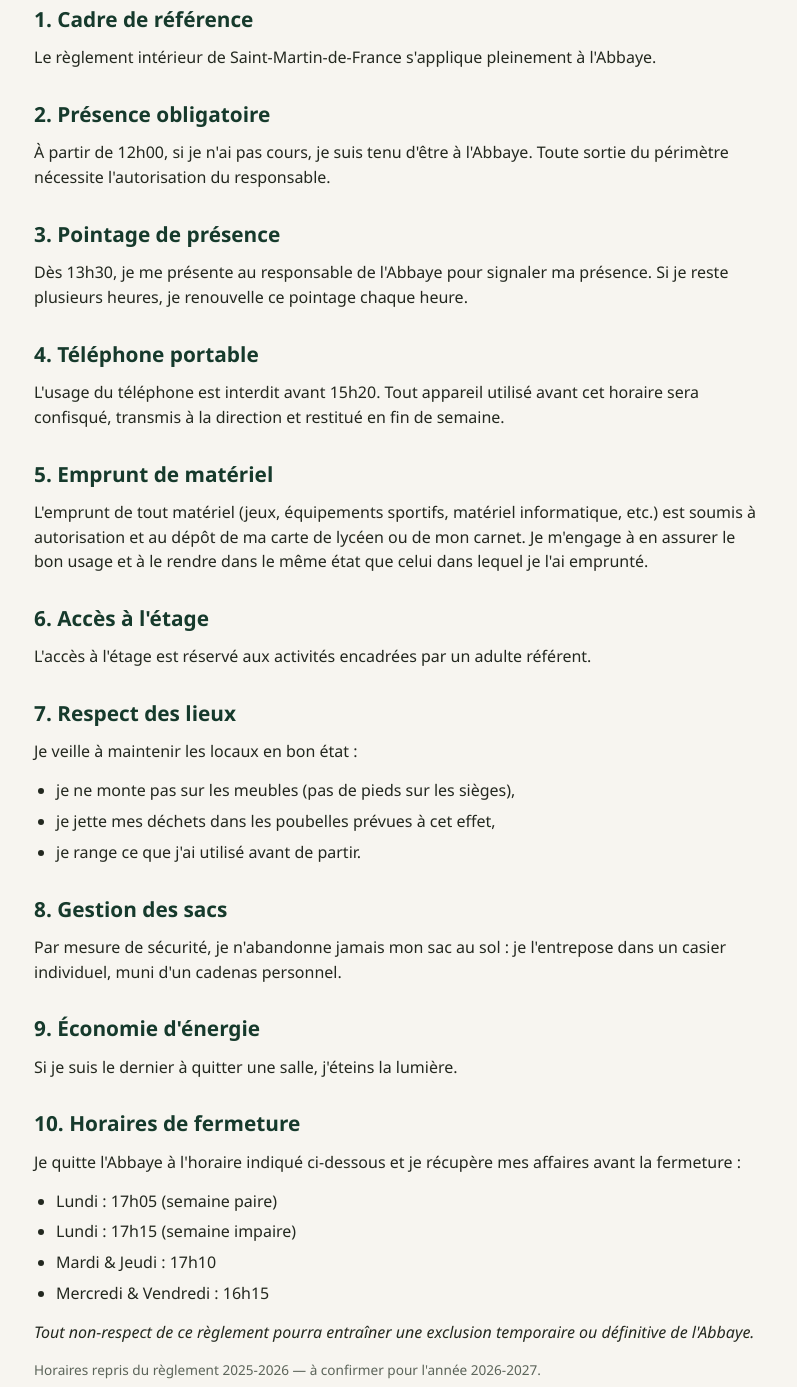
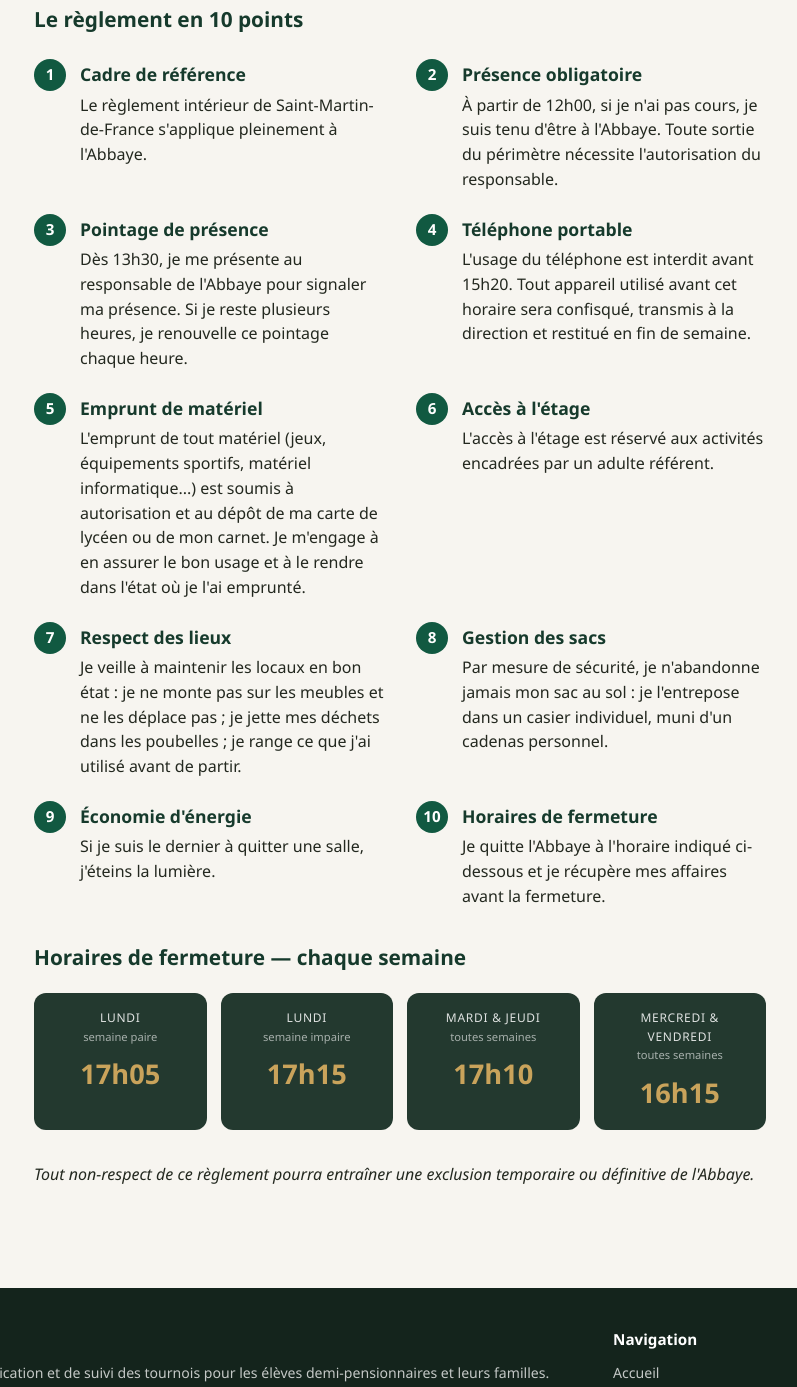
Before and after one commit to vasconcellos-ai/site-abbaye-2026-2027, a plain HTML site: page reglement-abbaye.html in a window 1280 px wide. Shown: the part 686-2073 px from the top of the page, without its empty margins (240-1037 px from the left). Drawn offline with Linux system fonts and the light colour scheme.

Commit message:
Redesigne la page Reglement Abbaye : grille a badges + horaires en cartes
- Les 10 regles passent d'une liste qui defile a une grille 2 colonnes
  avec badges numerotes, inspiree de l'affiche officielle 2026-2027
- Les horaires de fermeture passent en cartes compactes plutot qu'en
  liste a puces
- Horaires confirmes officiels 2026-2027 (suppression de la mention
  "a confirmer")

```diff
--- a/assets/css/style.css
+++ b/assets/css/style.css
@@ -236,6 +236,51 @@ img { max-width: 100%; display: block; }
   .pointage-card { padding: 10px; }
 }
 
+.rule-grid {
+  display: grid;
+  grid-template-columns: repeat(2, 1fr);
+  gap: 22px 32px;
+  margin: 24px 0 32px;
+}
+.rule-item { display: flex; gap: 14px; align-items: flex-start; }
+.rule-num {
+  flex-shrink: 0;
+  width: 32px; height: 32px;
+  border-radius: 50%;
+  background: var(--forest);
+  color: #fff;
+  display: flex; align-items: center; justify-content: center;
+  font-weight: 800; font-size: 0.95rem;
+}
+.rule-item h3 { margin: 2px 0 4px; }
+.rule-item p { margin-bottom: 0; }
+@media (max-width: 700px) {
+  .rule-grid { grid-template-columns: 1fr; }
+}
+
+.horaires-grid {
+  display: grid;
+  grid-template-columns: repeat(auto-fit, minmax(140px, 1fr));
+  gap: 14px;
+  margin: 20px 0 32px;
+}
+.horaire-item {
+  background: var(--knockout-header);
+  color: #fff;
+  border-radius: var(--radius);
+  padding: 16px;
+  text-align: center;
+}
+.horaire-jour {
+  font-size: 0.75rem;
+  text-transform: uppercase;
+  letter-spacing: 0.06em;
+  opacity: 0.85;
+  margin-bottom: 8px;
+}
+.horaire-jour span { display: block; font-size: 0.7rem; text-transform: none; letter-spacing: 0; opacity: 0.7; }
+.horaire-heure { font-size: 1.7rem; font-weight: 800; color: var(--gold); }
+
 .card-grid {
   display: grid;
   grid-template-columns: repeat(auto-fit, minmax(240px, 1fr));
--- a/reglement-abbaye.html
+++ b/reglement-abbaye.html
@@ -32,49 +32,101 @@
       harmonieux.
     </p>
 
-    <h2>1. Cadre de référence</h2>
-    <p>Le règlement intérieur de Saint-Martin-de-France s'applique pleinement à l'Abbaye.</p>
+    <h2>Le règlement en 10 points</h2>
+    <div class="rule-grid">
+      <div class="rule-item">
+        <div class="rule-num">1</div>
+        <div>
+          <h3>Cadre de référence</h3>
+          <p>Le règlement intérieur de Saint-Martin-de-France s'applique pleinement à l'Abbaye.</p>
+        </div>
+      </div>
+      <div class="rule-item">
+        <div class="rule-num">2</div>
+        <div>
+          <h3>Présence obligatoire</h3>
+          <p>À partir de 12h00, si je n'ai pas cours, je suis tenu d'être à l'Abbaye. Toute sortie du périmètre nécessite l'autorisation du responsable.</p>
+        </div>
+      </div>
+      <div class="rule-item">
+        <div class="rule-num">3</div>
+        <div>
+          <h3>Pointage de présence</h3>
+          <p>Dès 13h30, je me présente au responsable de l'Abbaye pour signaler ma présence. Si je reste plusieurs heures, je renouvelle ce pointage chaque heure.</p>
+        </div>
+      </div>
+      <div class="rule-item">
+        <div class="rule-num">4</div>
+        <div>
+          <h3>Téléphone portable</h3>
+          <p>L'usage du téléphone est interdit avant 15h20. Tout appareil utilisé avant cet horaire sera confisqué, transmis à la direction et restitué en fin de semaine.</p>
+        </div>
+      </div>
+      <div class="rule-item">
+        <div class="rule-num">5</div>
+        <div>
+          <h3>Emprunt de matériel</h3>
+          <p>L'emprunt de tout matériel (jeux, équipements sportifs, matériel informatique...) est soumis à autorisation et au dépôt de ma carte de lycéen ou de mon carnet. Je m'engage à en assurer le bon usage et à le rendre dans l'état où je l'ai emprunté.</p>
+        </div>
+      </div>
+      <div class="rule-item">
+        <div class="rule-num">6</div>
+        <div>
+          <h3>Accès à l'étage</h3>
+          <p>L'accès à l'étage est réservé aux activités encadrées par un adulte référent.</p>
+        </div>
+      </div>
+      <div class="rule-item">
+        <div class="rule-num">7</div>
+        <div>
+          <h3>Respect des lieux</h3>
+          <p>Je veille à maintenir les locaux en bon état : je ne monte pas sur les meubles et ne les déplace pas ; je jette mes déchets dans les poubelles ; je range ce que j'ai utilisé avant de partir.</p>
+        </div>
+      </div>
+      <div class="rule-item">
+        <div class="rule-num">8</div>
+        <div>
+          <h3>Gestion des sacs</h3>
+          <p>Par mesure de sécurité, je n'abandonne jamais mon sac au sol : je l'entrepose dans un casier individuel, muni d'un cadenas personnel.</p>
+        </div>
+      </div>
+      <div class="rule-item">
+        <div class="rule-num">9</div>
+        <div>
+          <h3>Économie d'énergie</h3>
+          <p>Si je suis le dernier à quitter une salle, j'éteins la lumière.</p>
+        </div>
+      </div>
+      <div class="rule-item">
+        <div class="rule-num">10</div>
+        <div>
+          <h3>Horaires de fermeture</h3>
+          <p>Je quitte l'Abbaye à l'horaire indiqué ci-dessous et je récupère mes affaires avant la fermeture.</p>
+        </div>
+      </div>
+    </div>
 
-    <h2>2. Présence obligatoire</h2>
-    <p>À partir de 12h00, si je n'ai pas cours, je suis tenu d'être à l'Abbaye. Toute sortie du périmètre nécessite l'autorisation du responsable.</p>
-
-    <h2>3. Pointage de présence</h2>
-    <p>Dès 13h30, je me présente au responsable de l'Abbaye pour signaler ma présence. Si je reste plusieurs heures, je renouvelle ce pointage chaque heure.</p>
-
-    <h2>4. Téléphone portable</h2>
-    <p>L'usage du téléphone est interdit avant 15h20. Tout appareil utilisé avant cet horaire sera confisqué, transmis à la direction et restitué en fin de semaine.</p>
-
-    <h2>5. Emprunt de matériel</h2>
-    <p>L'emprunt de tout matériel (jeux, équipements sportifs, matériel informatique, etc.) est soumis à autorisation et au dépôt de ma carte de lycéen ou de mon carnet. Je m'engage à en assurer le bon usage et à le rendre dans le même état que celui dans lequel je l'ai emprunté.</p>
-
-    <h2>6. Accès à l'étage</h2>
-    <p>L'accès à l'étage est réservé aux activités encadrées par un adulte référent.</p>
-
-    <h2>7. Respect des lieux</h2>
-    <p>Je veille à maintenir les locaux en bon état :</p>
-    <ul>
-      <li>je ne monte pas sur les meubles (pas de pieds sur les sièges),</li>
-      <li>je jette mes déchets dans les poubelles prévues à cet effet,</li>
-      <li>je range ce que j'ai utilisé avant de partir.</li>
-    </ul>
-
-    <h2>8. Gestion des sacs</h2>
-    <p>Par mesure de sécurité, je n'abandonne jamais mon sac au sol : je l'entrepose dans un casier individuel, muni d'un cadenas personnel.</p>
-
-    <h2>9. Économie d'énergie</h2>
-    <p>Si je suis le dernier à quitter une salle, j'éteins la lumière.</p>
-
-    <h2>10. Horaires de fermeture</h2>
-    <p>Je quitte l'Abbaye à l'horaire indiqué ci-dessous et je récupère mes affaires avant la fermeture :</p>
-    <ul>
-      <li>Lundi : 17h05 (semaine paire)</li>
-      <li>Lundi : 17h15 (semaine impaire)</li>
-      <li>Mardi &amp; Jeudi : 17h10</li>
-      <li>Mercredi &amp; Vendredi : 16h15</li>
-    </ul>
+    <h2>Horaires de fermeture — chaque semaine</h2>
+    <div class="horaires-grid">
+      <div class="horaire-item">
+        <div class="horaire-jour">Lundi<span>semaine paire</span></div>
+        <div class="horaire-heure">17h05</div>
+      </div>
+      <div class="horaire-item">
+        <div class="horaire-jour">Lundi<span>semaine impaire</span></div>
+        <div class="horaire-heure">17h15</div>
+      </div>
+      <div class="horaire-item">
+        <div class="horaire-jour">Mardi &amp; Jeudi<span>toutes semaines</span></div>
+        <div class="horaire-heure">17h10</div>
+      </div>
+      <div class="horaire-item">
+        <div class="horaire-jour">Mercredi &amp; Vendredi<span>toutes semaines</span></div>
+        <div class="horaire-heure">16h15</div>
+      </div>
+    </div>
 
     <p><em>Tout non-respect de ce règlement pourra entraîner une exclusion temporaire ou définitive de l'Abbaye.</em></p>
-    <p style="color:var(--text-muted); font-size:0.85rem;">Horaires repris du règlement 2025-2026 — à confirmer pour l'année 2026-2027.</p>
   </div>
 </main>
 
```
